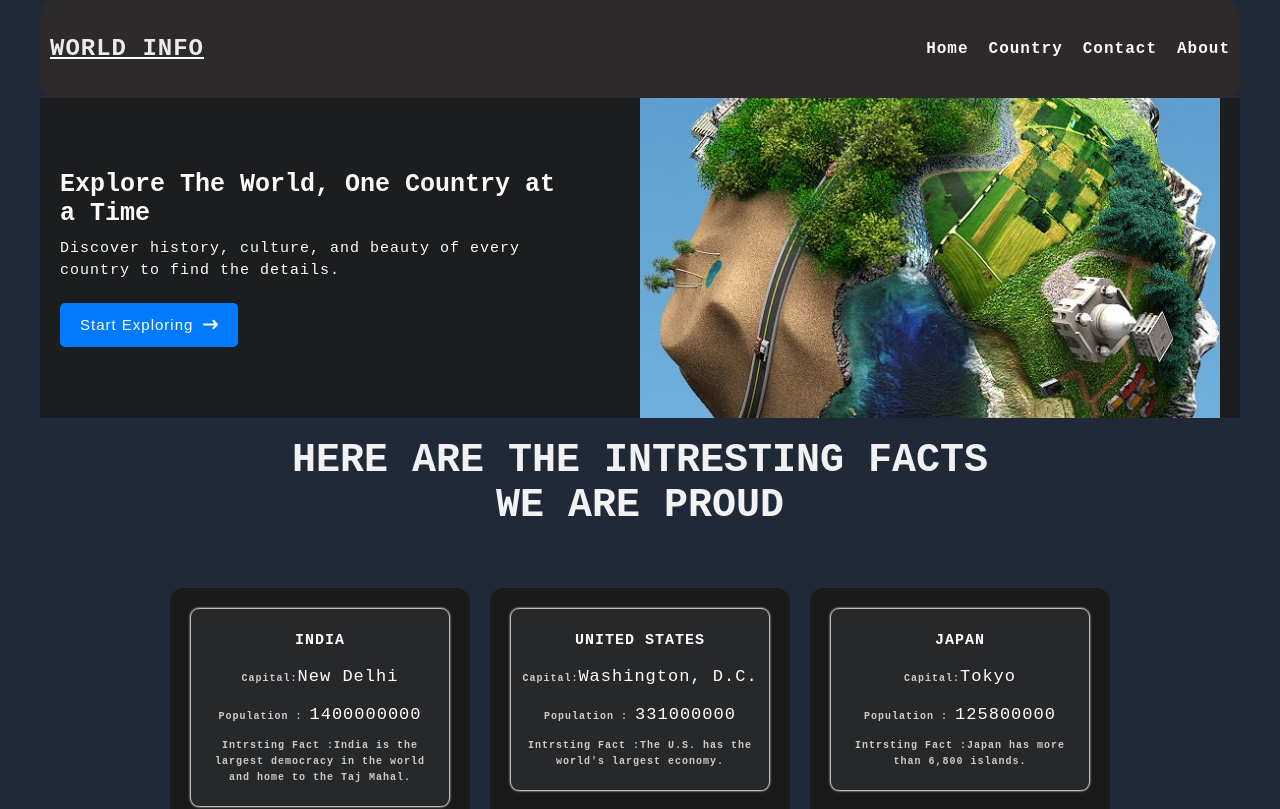
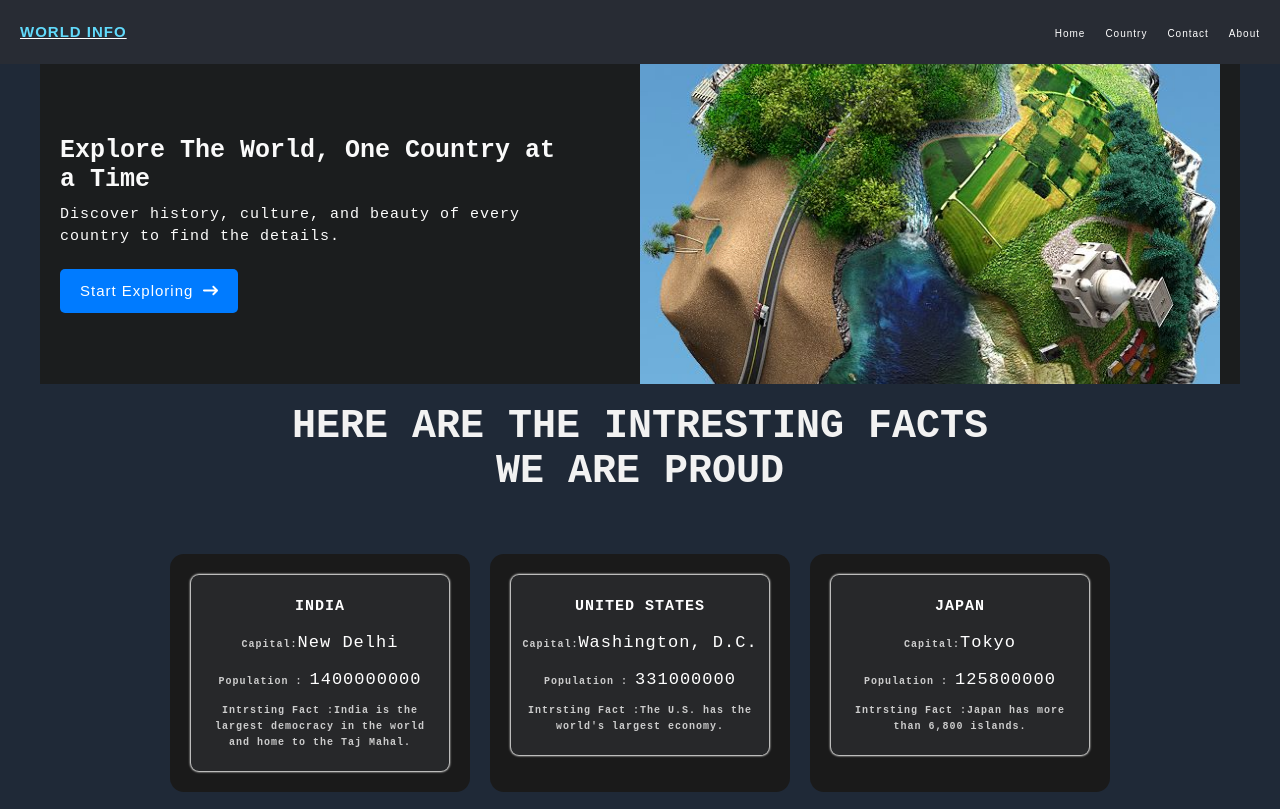
Before and after one commit to 100rbhsarin/react-full-project, a React (Vite) app in the folder worldAtles/: page / in a window 1280 px wide. Shown: the top 809 px of the page. Built offline with nearby package versions, Linux system fonts and the light colour scheme.

Commit message:
"#" latest update

```diff
--- a/worldAtles/package.json
+++ b/worldAtles/package.json
@@ -13,6 +13,7 @@
     "axios": "^1.7.9",
     "react": "^19.0.0-rc.1",
     "react-dom": "^19.0.0-rc.1",
+    "react-icon": "^1.0.0",
     "react-icons": "^5.4.0",
     "react-router-dom": "^7.1.1"
   },
--- a/worldAtles/src/Component/Layout/CountryDeatails.css
+++ b/worldAtles/src/Component/Layout/CountryDeatails.css
@@ -13,7 +13,8 @@
     border: 1px solid transparent;
     background-clip: padding-box;
     background-origin: border-box;
-    margin: 12px;
+    margin: 34px;
+   margin-left: 35px;
   }
 
   .country-details-wrapper::after {
--- a/worldAtles/src/Component/UI/Header.css
+++ b/worldAtles/src/Component/UI/Header.css
@@ -1,72 +1,108 @@
-.container {
-    max-width: 1200px;
-    margin: 0 auto;
-    /* padding: 0 15px; */
-    background-color: rgb(44, 42, 42);
-    border-radius: 16px;
-    margin-top: 12px;
-    padding: 10px;
-    margin: auto;
-    box-shadow: #efeaea;
+.header-container {
+    background-color: #282c34; /* Dark background for header */
+    padding: 10px 20px;
+    color: white;
+    font-family: Arial, sans-serif;
 }
 
-.grid{
+/* Grid Layout */
+.grid {
     display: grid;
+    align-items: center;
 }
 
-
-
 .navebar-grid {
-
-    display: flex;
-    align-items: center;
-    justify-content: space-between;
-    padding: 20px 0;
+    grid-template-columns: 1fr auto; /* Logo on the left, menu on the right */
 }
 
-
-
-.logo {
-    flex: 1;
-  /* background-color:darkgoldenrod */
-}
-
-.logo h1 {
-    font-size: 24px;
+/* Logo Styling */
+.logo p {
+    font-size: 1.5rem;
     font-weight: bold;
-    color: #efeaea;
-    margin: 0;
+    color: #61dafb; /* React Blue */
+    cursor: pointer;
+    text-transform: uppercase;
     text-decoration: none;
 }
 
-.nav {
-    flex: 2;
-    text-align: right;
-    font-weight: 500;
-    /* background-color: rgb(101, 119, 101); */
+/* Navigation Menu (Desktop) */
+.menu-web {
+    display: flex;
+    gap: 20px;
+}
+.menu-web ul {
+    display: flex;
+    align-items: center;
+    gap: 20px;
+}
+.menu-web li a {
+    text-decoration: none;
+    color: white;
+    font-size: 1rem;
+    transition: color 0.3s;
+}
+.menu-web li a:hover {
+    color: #61dafb;
 }
 
-.nav ul {
-    list-style: none;
-    margin: 0;
-    padding: 0;
+/* Mobile Menu */
+.menu-mobile {
+    display: none; /* Hidden by default */
+    flex-direction: column;
+    gap: 10px;
+    position: absolute;
+    top: 60px; /* Place it below the header */
+    right: 20px;
+    background-color: #282c34;
+    padding: 15px 20px;
+    border-radius: 8px;
+    box-shadow: 0px 4px 6px rgba(0, 0, 0, 0.3);
+    z-index: 100;
+}
+.menu-mobile ul {
     display: flex;
-    justify-content: flex-end;
+    flex-direction: column;
+    gap: 10px;
 }
 
-.nav ul li {
-    margin-left: 20px;
+.menu-mobile li a {
+    text-decoration: none;
+    color: white;
+    font-size: 1rem;
+}
+.menu-mobile li a:hover {
+    color: #61dafb;
 }
 
-.nav ul li a {
-    text-decoration: none;
-    font-size: 16px;
-    color: #f9f7f7;
-    transition: color 0.3s;
-    font-weight: bold;
+/* Hamburger Menu Button */
+.ham-menu {
+    display: none; /* Hidden on desktop */
 }
 
-.nav ul li a:hover {
-    color: #ef1515;
-    font-weight: bold;
+.ham-menu button {
+    background: none;
+    border: none;
+    color: white;
+    font-size: 1.5rem;
+    cursor: pointer;
+    transition: transform 0.3s;
 }
+
+.ham-menu button:hover {
+    transform: scale(1.1);
+}
+
+/* Responsive Design */
+@media (max-width: 768px) {
+    .menu-web {
+        display: none; /* Hide the desktop menu */
+    }
+
+    .menu-mobile {
+        display: flex; /* Show the mobile menu */
+    }
+
+    .ham-menu {
+        display: block; /* Show the hamburger menu button */
+    }
+}
--- a/worldAtles/src/Component/UI/Header.jsx
+++ b/worldAtles/src/Component/UI/Header.jsx
@@ -1,18 +1,24 @@
 import { NavLink } from "react-router-dom"
+import { LuMenu } from "react-icons/lu";
 import './Header.css'
+import { useState } from "react";
 
 export const Header = ()=>{
+const [show, setShow] = useState(false)
 
+   const handleButtonToggle = ()=>{
+return setShow(!show)
+   }
     return(
         <>
-    <div className="container">
+    <div className="header-container">
         <div className="grid navebar-grid grid-two-cols">
             <div className="logo">
                 <NavLink to= '/'>
-                <h1>WORLD  INFO</h1>
+                <p>WORLD  INFO</p>
                 </NavLink>
                 </div>
-                <nav className="nav">
+                <nav className = { show ? "menu-mobile" : "menu-web" }>
                     <ul>
                         <li>
                             <NavLink to="/">Home</NavLink>
@@ -28,7 +34,11 @@ export const Header = ()=>{
                         </li>
                     </ul>
                 </nav>
-
+<div className="ham-menu">
+<button onClick={handleButtonToggle}>
+<LuMenu />
+</button>
+</div>
 
         </div>
     </div>
--- a/worldAtles/src/api/FooterApi.json
+++ b/worldAtles/src/api/FooterApi.json
@@ -2,7 +2,7 @@
     {
       "icon": "MdPlace",
       "title": "Find us",
-      "details": "Pune, Maharashtra"
+      "details": "Ranchi, Jharkhand"
     },
     {
       "icon": "IoCallSharp",
```
Also changed, not shown: 1 other file (tests, documents, lock files or other folders).
